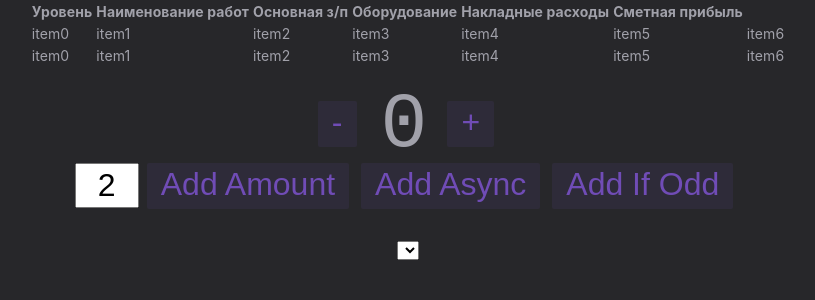
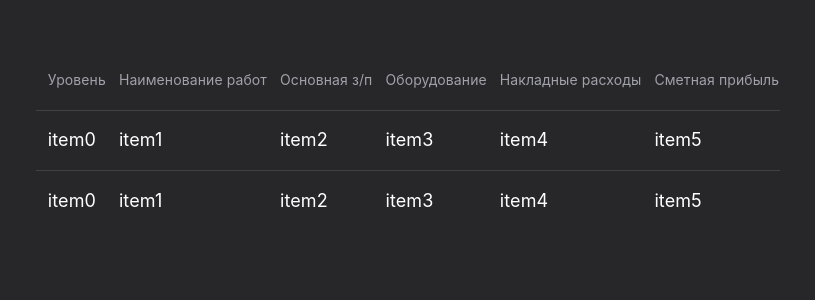
Before and after one commit to ArhDemetriy/test_material-ui, a React (Create React App) app: page / in a window 1280 px wide. Shown: the top 300 px of the page, without its empty margins (232-1047 px from the left). Built offline with nearby package versions, Linux system fonts and the light colour scheme.

Commit message:
init style in table

```diff
--- a/src/App.module.scss
+++ b/src/App.module.scss
@@ -1,6 +1,7 @@
 .App {
   text-align: center;
   &__columns{
+    margin-top: 50px;
     display: flex;
     flex-direction: column;
     justify-content: flex-start;
--- a/src/App.tsx
+++ b/src/App.tsx
@@ -1,17 +1,17 @@
 import styles from './App.module.scss';
 import { CustomTable } from './features/CustomTable/CustomTable';
-import { Counter } from './features/counter/Counter';
-import { CustomTreeView } from './features/treeVIew/CustomTreeView';
-import { CustomSelect } from './features/SelectorTest/CustomSelect';
+// import { Counter } from './features/counter/Counter';
+// import { CustomTreeView } from './features/treeVIew/CustomTreeView';
+// import { CustomSelect } from './features/SelectorTest/CustomSelect';
 
 function App() {
   return (
     <div className="App">
       <div className={styles['App__columns']}>
         <CustomTable />
-        <CustomTreeView />
-        <Counter />
-        <CustomSelect />
+        {/* <CustomTreeView /> */}
+        {/* <Counter /> */}
+        {/* <CustomSelect /> */}
       </div>
     </div>
   );
--- a/src/features/CustomTable/CustomTable.module.scss
+++ b/src/features/CustomTable/CustomTable.module.scss
@@ -1,4 +1,31 @@
 .table{
-    &__child{
+    border-collapse: collapse;
+    &__caption{
+    }
+    &__colgroup{
+        &-ui{
+        }
+        &-title{
+        }
+        &-other{
+        }
+    }
+    &__head{
+        color: var(--content__color-blur);
+        font-size: .7778rem;
+        font-style: normal;
+        font-weight: 400;
+        &__item{
+            height: 60px;
+            padding-left: 0.6667rem;
+        }
+    }
+    &__body{
+        color: var(--content__color-focus);
+        &__item{
+            height: 60px;
+            padding-left: 0.6667rem;
+            border-top: solid 1px var(--ui__color);
+        }
     }
 }
--- a/src/features/CustomTable/CustomTable.tsx
+++ b/src/features/CustomTable/CustomTable.tsx
@@ -11,38 +11,37 @@ export const CustomTable: FC<CustomTableProps> = p => {
     return <table className={styles['table']}>
         {!p.caption ? null
             : <caption className={styles['table__caption']}>{TableCaption.value}</caption>}
-        <colgroup>
-            <col className={styles['table__ui_col']}/>
-            <col className={styles['table__title_col']}/>
+        <colgroup className={styles['table__colgroup']}>
+            <col className={styles['table__colgroup-ui']}/>
+            <col className={styles['table__colgroup-title']}/>
+            <col span={1024} className={styles['table__colgroup-other']} />
         </colgroup>
         <thead className={styles['table__head']}>
             <tr>
-                <th scope="col">{ColumnCaptions.ui}</th>
-                <th scope="col">{ColumnCaptions.rowName}</th>
-                <th scope="col">{ColumnCaptions.salary}</th>
-                <th scope="col">{ColumnCaptions.equipmentCosts}</th>
-                <th scope="col">{ColumnCaptions.overheads}</th>
-                <th scope="col">{ColumnCaptions.estimatedProfit}</th>
+                <th scope="col" className={styles['table__head__item']}>{ColumnCaptions.ui}</th>
+                <th scope="col" className={styles['table__head__item']}>{ColumnCaptions.rowName}</th>
+                <th scope="col" className={styles['table__head__item']}>{ColumnCaptions.salary}</th>
+                <th scope="col" className={styles['table__head__item']}>{ColumnCaptions.equipmentCosts}</th>
+                <th scope="col" className={styles['table__head__item']}>{ColumnCaptions.overheads}</th>
+                <th scope="col" className={styles['table__head__item']}>{ColumnCaptions.estimatedProfit}</th>
             </tr>
         </thead>
         <tbody className={styles['table__body']}>
             <tr>
-                <td>item0</td>
-                <td>item1</td>
-                <td>item2</td>
-                <td>item3</td>
-                <td>item4</td>
-                <td>item5</td>
-                <td>item6</td>
+                <td className={styles['table__body__item']}>item0</td>
+                <td className={styles['table__body__item']}>item1</td>
+                <td className={styles['table__body__item']}>item2</td>
+                <td className={styles['table__body__item']}>item3</td>
+                <td className={styles['table__body__item']}>item4</td>
+                <td className={styles['table__body__item']}>item5</td>
             </tr>
             <tr>
-                <td>item0</td>
-                <td>item1</td>
-                <td>item2</td>
-                <td>item3</td>
-                <td>item4</td>
-                <td>item5</td>
-                <td>item6</td>
+                <td className={styles['table__body__item']}>item0</td>
+                <td className={styles['table__body__item']}>item1</td>
+                <td className={styles['table__body__item']}>item2</td>
+                <td className={styles['table__body__item']}>item3</td>
+                <td className={styles['table__body__item']}>item4</td>
+                <td className={styles['table__body__item']}>item5</td>
             </tr>
         </tbody>
     </table>
--- a/src/index.scss
+++ b/src/index.scss
@@ -5,14 +5,18 @@ body {
         'Roboto',
         sans-serif;
 
+
+        -webkit-font-smoothing: antialiased;
+        -moz-osx-font-smoothing: grayscale;
+
+}
+
+:root{
     font-style: normal;
     font-weight: 400;
-    font-size: 14px;
+    font-size: 18px;
     line-height: 130%;
     letter-spacing: 0.1px;
-
-    -webkit-font-smoothing: antialiased;
-    -moz-osx-font-smoothing: grayscale;
 
     --ui__background: #27272A;
     --ui__color: #414144;
@@ -33,6 +37,10 @@ input {
     outline: none;
 }
 
+th{
+    font-weight: inherit;
+}
+
 * {
     box-sizing: border-box;
     outline: none;
```
